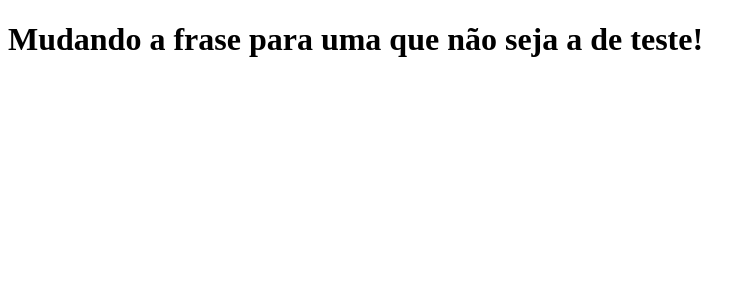
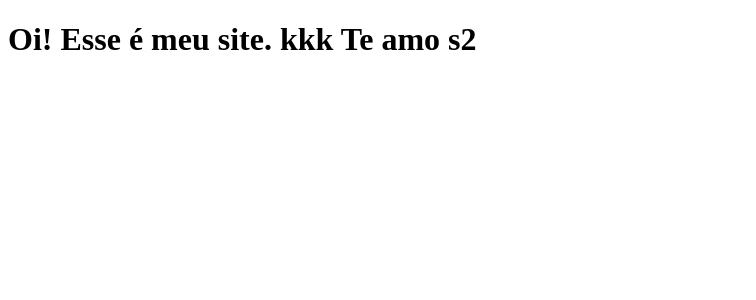
Before and after one commit to andrey-araujo/clone-tabnews, a Next.js app: page / in a window 1280 px wide. Shown: the top 300 px of the page, without its empty margins (0-756 px from the left). Built offline with nearby package versions, Linux system fonts and the light colour scheme.

Commit message:
alterando a frase do site

```diff
--- a/pages/index.js
+++ b/pages/index.js
@@ -1,4 +1,4 @@
 
 export default function Home() {
-    return <h1>Mudando a frase para uma que não seja a de teste!</h1>
+    return <h1>Oi! Esse é meu site. kkk Te amo s2</h1>
 }
```
